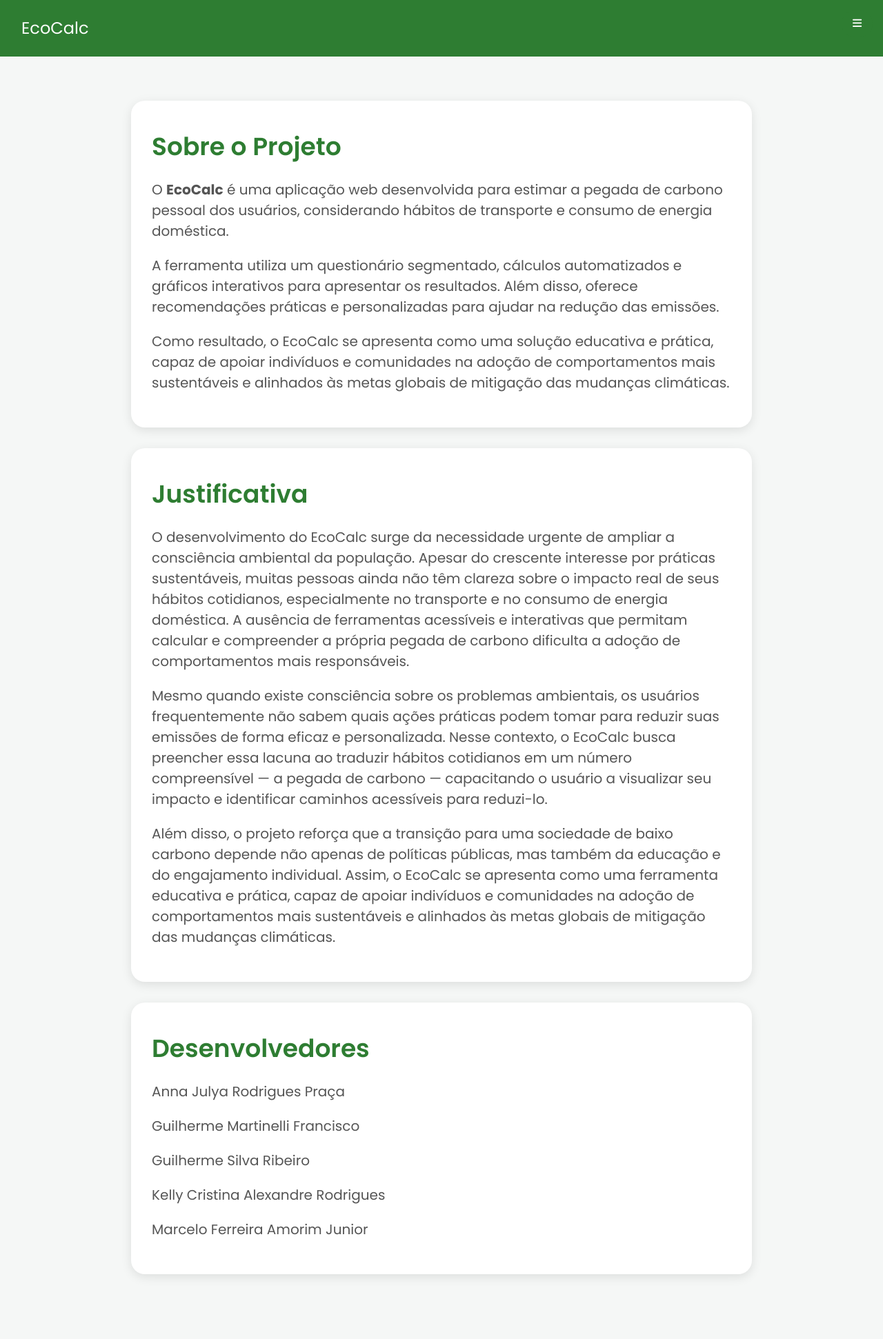
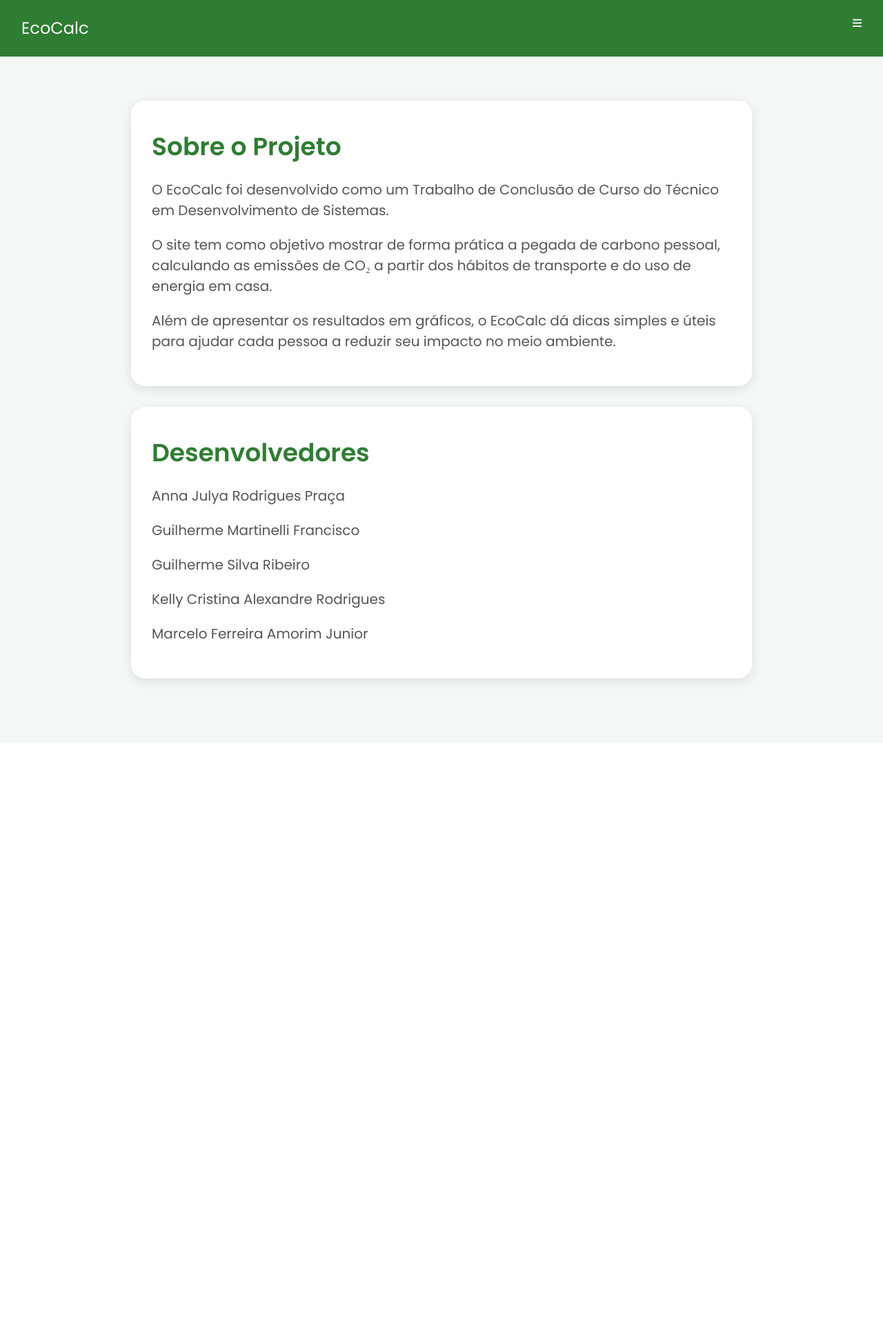
Before and after one commit to julyaprassa/EcoCalc, a PHP site: page /sobre.php in a window 1280 px wide. Shown: the whole page at 69% size. After the commit the page ends 997 px from the top, so only its background shows below. Run offline with PHP 8.4, Linux system fonts and the light colour scheme.

Commit message:
Add files via upload

```diff
--- a/sobre.php
+++ b/sobre.php
@@ -41,58 +41,15 @@
 
       <h1 class="titulo">Sobre o Projeto</h1>
       <p>
-        O <strong>EcoCalc</strong> é uma aplicação web desenvolvida para estimar a
-        pegada de carbono pessoal dos usuários, considerando hábitos de transporte
-        e consumo de energia doméstica.
+      O EcoCalc foi desenvolvido como um Trabalho de Conclusão de Curso do Técnico em Desenvolvimento de Sistemas.
       </p>
       <p>
-        A ferramenta utiliza um questionário segmentado, cálculos automatizados e
-        gráficos interativos para apresentar os resultados. Além disso, oferece
-        recomendações práticas e personalizadas para ajudar na redução das emissões.
+      O site tem como objetivo mostrar de forma prática a pegada de carbono pessoal, calculando as emissões de CO₂ a partir dos hábitos de transporte e do uso de energia em casa.
       </p>
       <p>
-        Como resultado, o EcoCalc se apresenta como uma solução educativa e prática,
-        capaz de apoiar indivíduos e comunidades na adoção de comportamentos mais
-        sustentáveis e alinhados às metas globais de mitigação das mudanças climáticas.
+      Além de apresentar os resultados em gráficos, o EcoCalc dá dicas simples e úteis para ajudar cada pessoa a reduzir seu impacto no meio ambiente.
       </p>
 </div>
-
-<!-- Justificativa -->
-      <div class="w3-content card" style="max-width:900px">
-      <h1 class="titulo">Justificativa</h1>
-
-      <p>
-      O desenvolvimento do EcoCalc surge da necessidade urgente de ampliar a consciência ambiental
-      da população. Apesar do crescente interesse por práticas sustentáveis, muitas pessoas ainda não
-      têm clareza sobre o impacto real de seus hábitos cotidianos, especialmente no transporte e no consumo
-      de energia doméstica. A ausência de ferramentas acessíveis e interativas que permitam calcular e compreender
-      a própria pegada de carbono dificulta a adoção de comportamentos mais responsáveis.
-      </p>
-
-
-      <p>
-        Mesmo quando existe consciência sobre os problemas ambientais,
-        os usuários frequentemente não sabem quais ações práticas podem tomar
-        para reduzir suas emissões de forma eficaz e personalizada. Nesse contexto,
-        o EcoCalc busca preencher essa lacuna ao traduzir hábitos cotidianos em um
-        número compreensível — a pegada de carbono — capacitando o usuário a visualizar
-        seu impacto e identificar caminhos acessíveis para reduzi-lo.
-
-      </p>
-
-
-      <p>
-        Além disso, o projeto reforça que a transição para uma sociedade de baixo carbono
-        depende não apenas de políticas públicas, mas também da educação e do engajamento
-        individual. Assim, o EcoCalc se apresenta como uma ferramenta educativa e prática,
-        capaz de apoiar indivíduos e comunidades na adoção de comportamentos mais sustentáveis
-        e alinhados às metas globais de mitigação das mudanças climáticas.
-
-      </p>
-
-
-    </div>
-
 
   <div class="w3-content card" style="max-width:900px">
 
```
